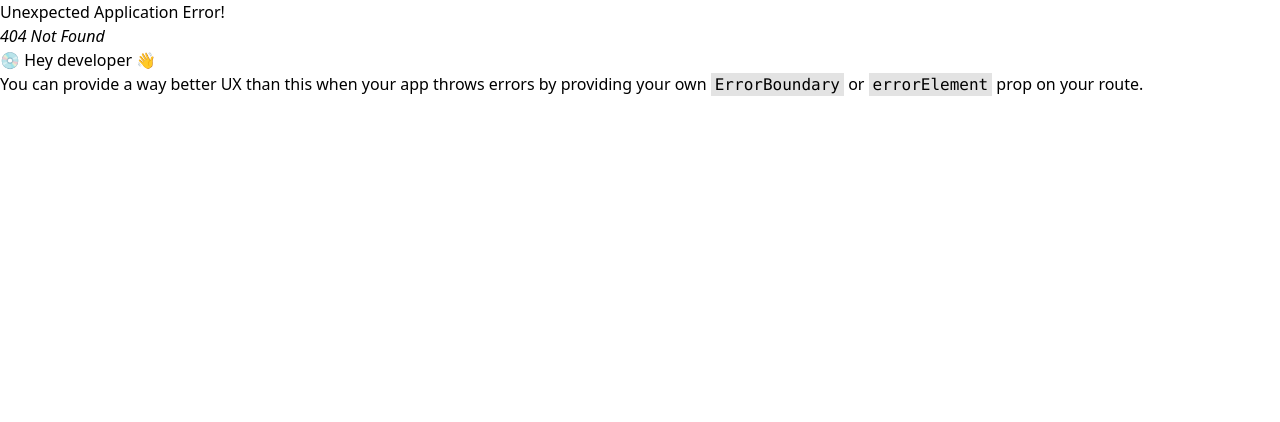
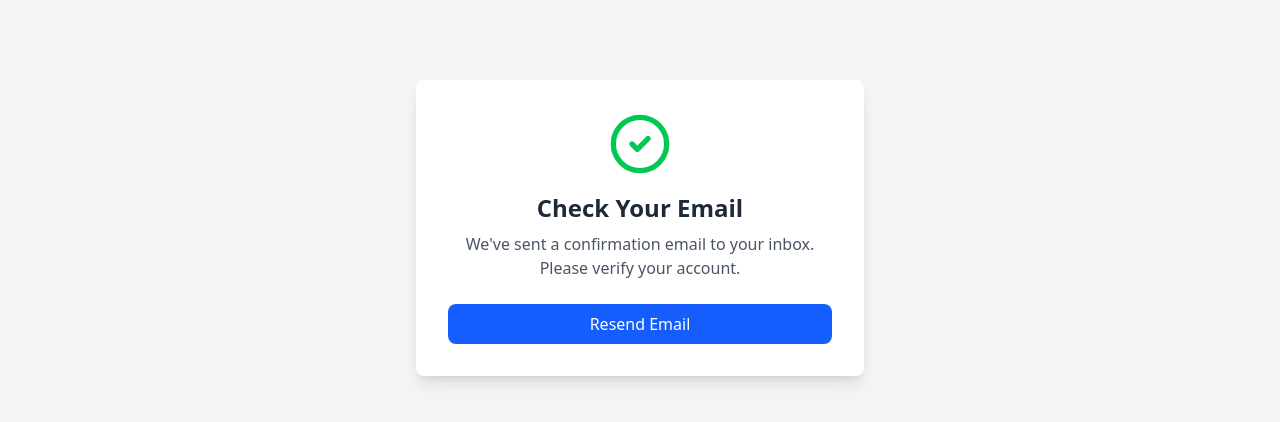
Before and after one commit to ahmedabdelrshed/Med_VQA_Frontend, a React (Vite) app: page /confirmEmail in a window 1280 px wide. Before the commit this address had no page. Shown: the top 422 px of the page. Built offline with nearby package versions, Linux system fonts and the light colour scheme.

Commit message:
confirmation page

```diff
--- /dev/null
+++ b/src/pages/ConfirmationEmail.tsx
@@ -0,0 +1,34 @@
+import Button from "../ui/Button";
+
+const ConfirmationEmail = () => {
+  return (
+    <div className="min-h-screen    bg-gray-100 py-20">
+      <div className="bg-white m-auto shadow-lg rounded-lg p-8 max-w-md text-center">
+        <div className="flex justify-center mb-4">
+          <svg
+            className="w-16 h-16 text-green-500"
+            fill="none"
+            stroke="currentColor"
+            strokeWidth="2"
+            viewBox="0 0 24 24"
+          >
+            <path
+              strokeLinecap="round"
+              strokeLinejoin="round"
+              d="M9 12l2 2 4-4M12 22a10 10 0 110-20 10 10 0 010 20z"
+            ></path>
+          </svg>
+        </div>
+
+        <h1 className="text-2xl font-bold text-gray-800">Check Your Email</h1>
+        <p className="text-gray-600 mt-2">
+          We've sent a confirmation email to your inbox. Please verify your
+          account.
+        </p>
+        <Button className="mt-6">Resend Email</Button>
+      </div>
+    </div>
+  );
+};
+
+export default ConfirmationEmail;
--- a/src/router/AppRouter.tsx
+++ b/src/router/AppRouter.tsx
@@ -7,6 +7,7 @@ import {
 import Login from "../pages/Login";
 import Register from "../pages/Register";
 import Home from "../pages/Home";
+import ConfirmationEmail from "../pages/ConfirmationEmail";
 
 const router = createBrowserRouter(
   createRoutesFromElements(
@@ -14,6 +15,7 @@ const router = createBrowserRouter(
           <Route path="/">
               <Route index element={<Home/> } />
         <Route path="login" element={<Login />} />
+        <Route path="confirmEmail" element={<ConfirmationEmail />} />
         <Route path="register" element={<Register />} />
       </Route>
     </>
```
